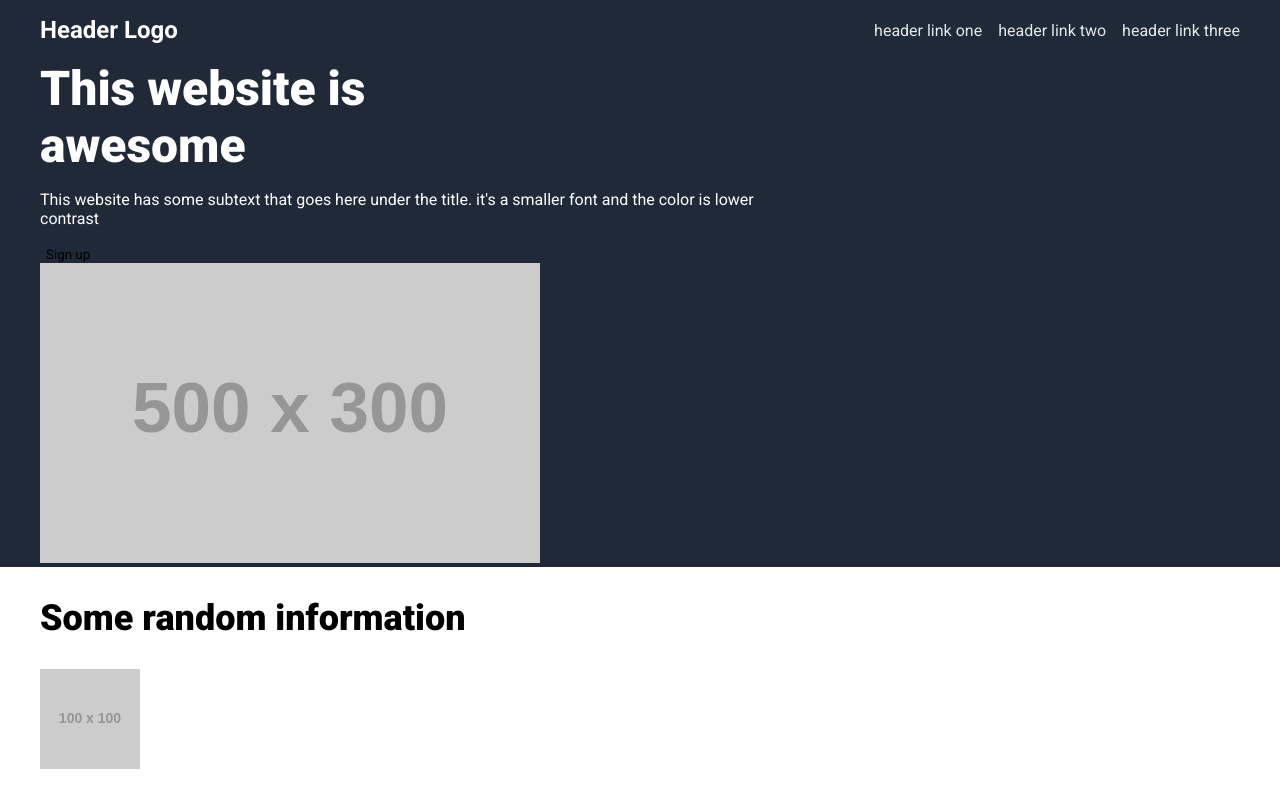
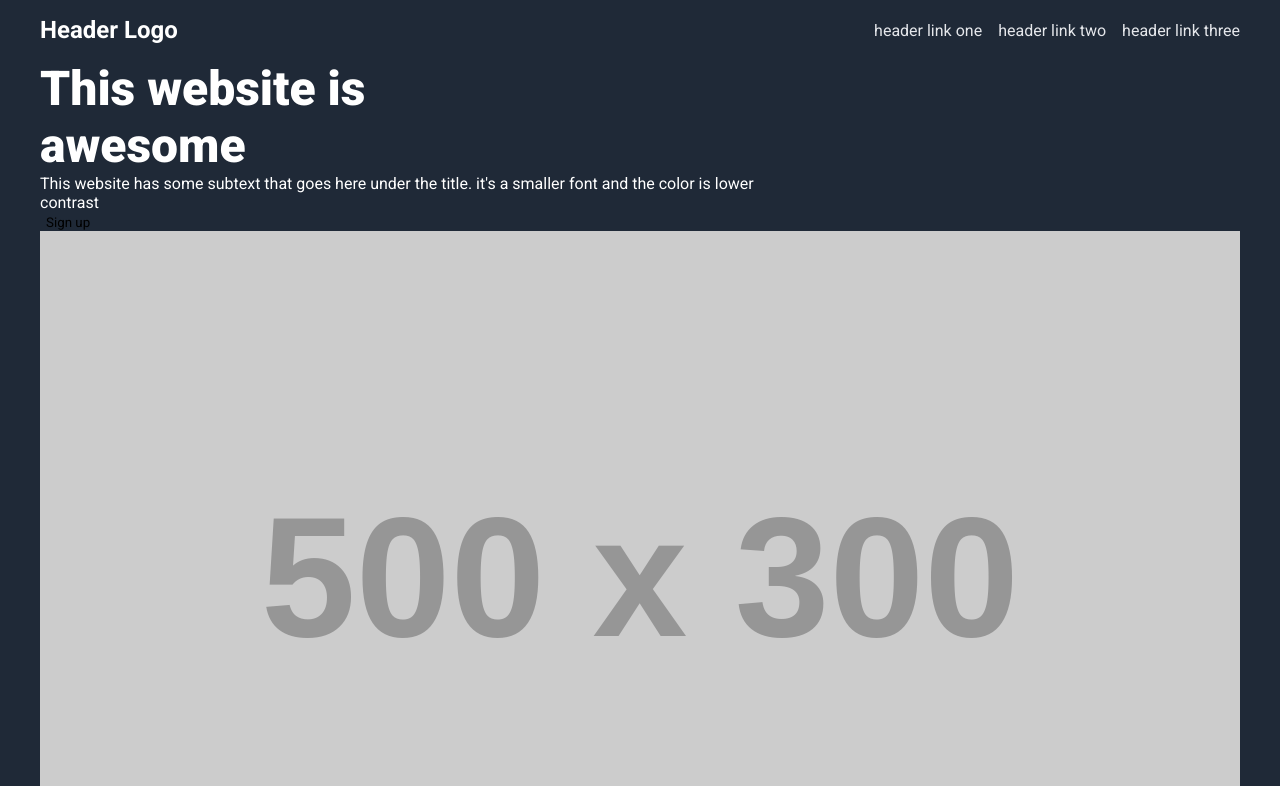
Before and after one commit to Ssahebjam/odin-landingpage, a website built with Vite: page index.html in a window 1280 px wide. Shown: the top 786 px of the page. Built offline with nearby package versions, Linux system fonts and the light colour scheme; placeholder pictures from the web are drawn by us.

Commit message:
change margin reset
i grouped elements that was duplicated

```diff
--- a/src/style.css
+++ b/src/style.css
@@ -6,7 +6,12 @@
     box-sizing: border-box;
   }
 
-  body {
+  body,
+  p,
+  h1,
+  h2,
+  h3,
+  h4 {
     margin: 0;
   }
 
@@ -28,8 +33,9 @@
     background-color: transparent;
   }
 
-  h1 {
-    margin: 0;
+  img {
+    display: block;
+    width: 100%;
   }
 }
 
```
